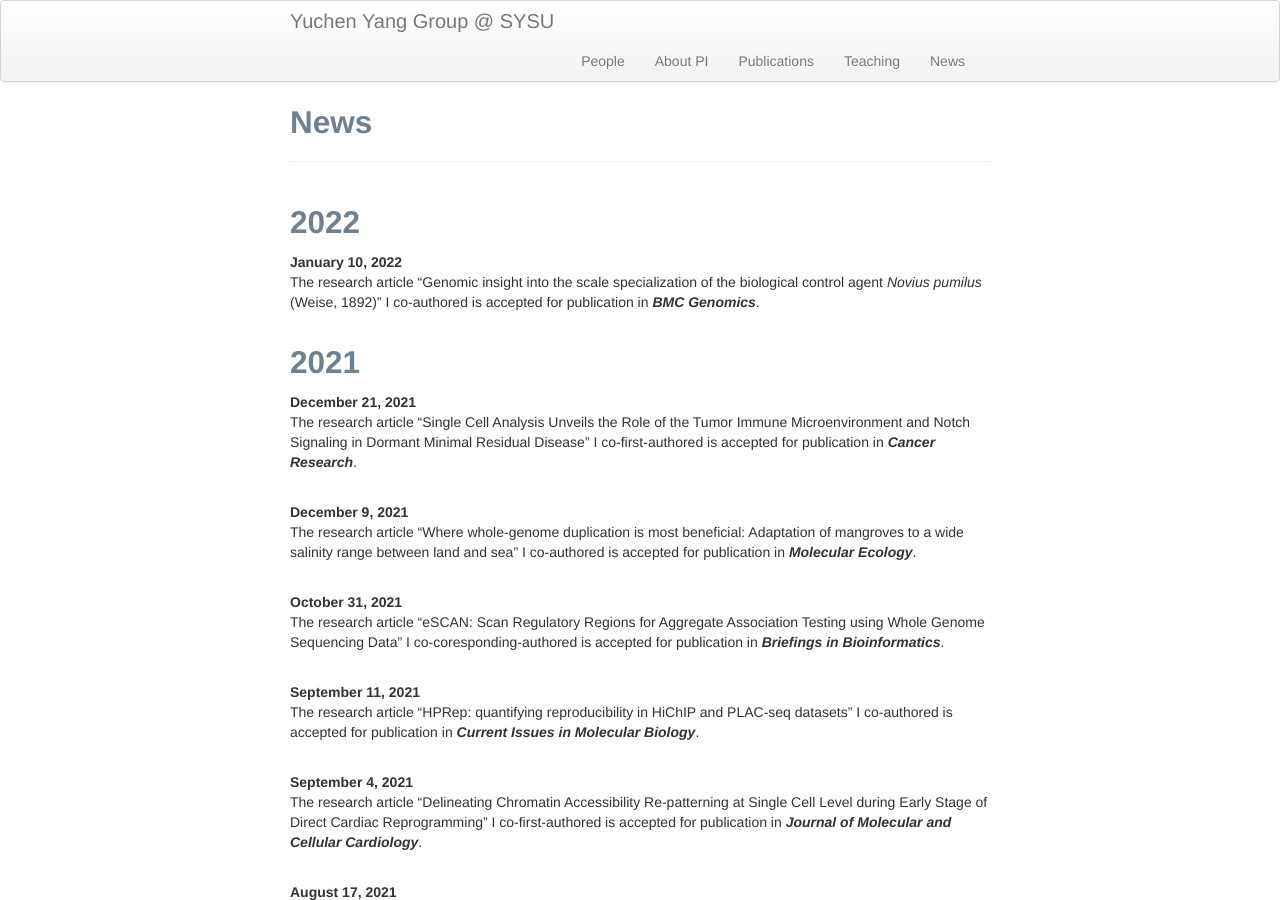
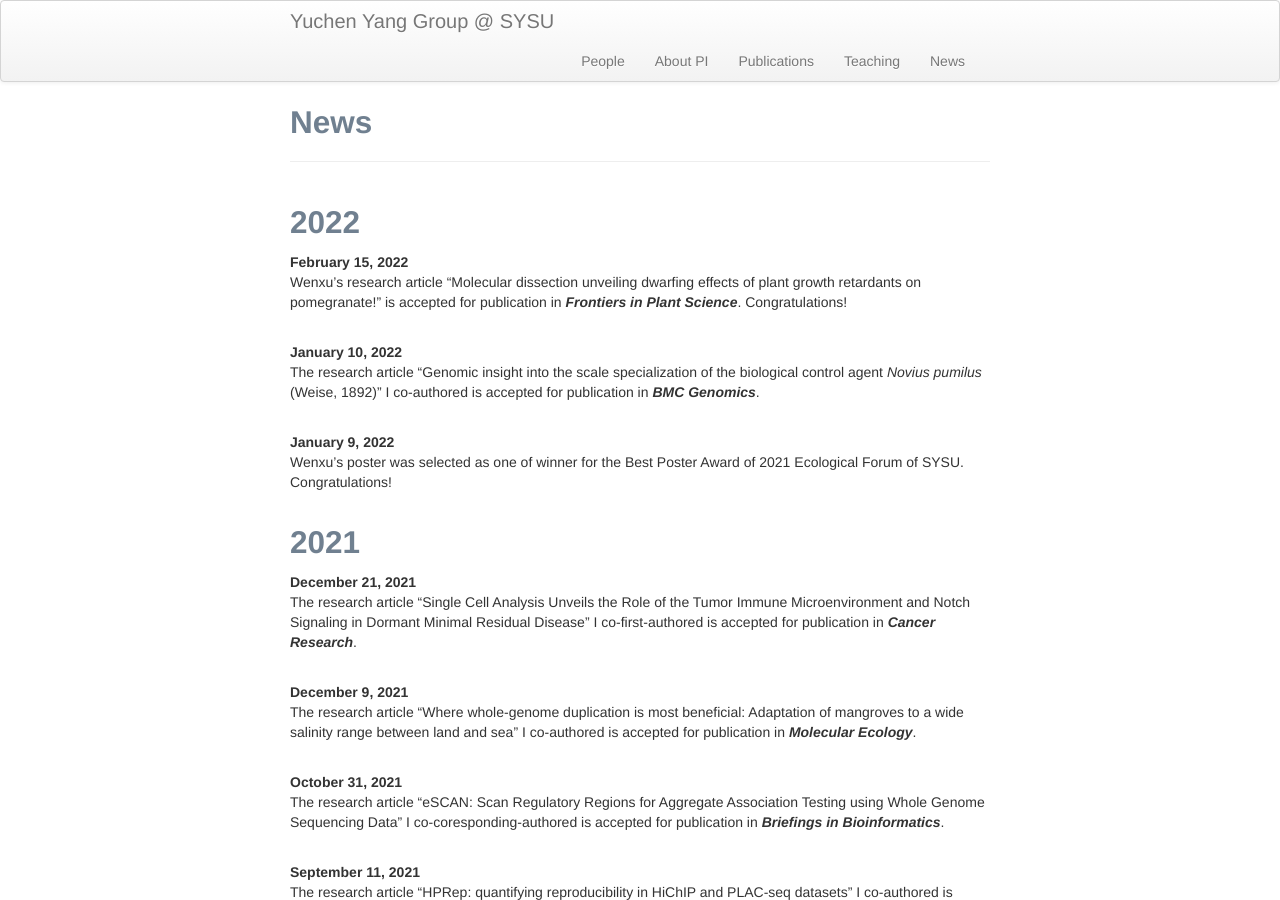
Before and after one commit to yuchenyanggroup/yuchenyanggroup.github.io, a Jekyll site: the page built from pages/News.md, in a window 1280 px wide and 900 px high. Built offline with Jekyll 4.4.1, drawn with Linux system fonts in a browser that asks for light colours.

Commit message:
Update News.md

```diff
--- a/pages/News.md
+++ b/pages/News.md
@@ -3,8 +3,16 @@ layout: page
 title: News
 ---
 ## 2022
+<b>February 15, 2022</b><br/>
+Wenxu's research article "Molecular dissection unveiling dwarfing effects of plant growth retardants on pomegranate!" is accepted for publication in ***Frontiers in Plant Science***. Congratulations!<br/>
+<br/>
+
 <b>January 10, 2022</b><br/>
 The research article "Genomic insight into the scale specialization of the biological control agent *Novius pumilus* (Weise, 1892)" I co-authored is accepted for publication in ***BMC Genomics***.<br/>
+<br/>
+
+<b>January 9, 2022</b><br/>
+Wenxu’s poster was selected as one of winner for the Best Poster Award of 2021 Ecological Forum of SYSU. Congratulations!<br/>
 <br/>
 
 ## 2021
```
